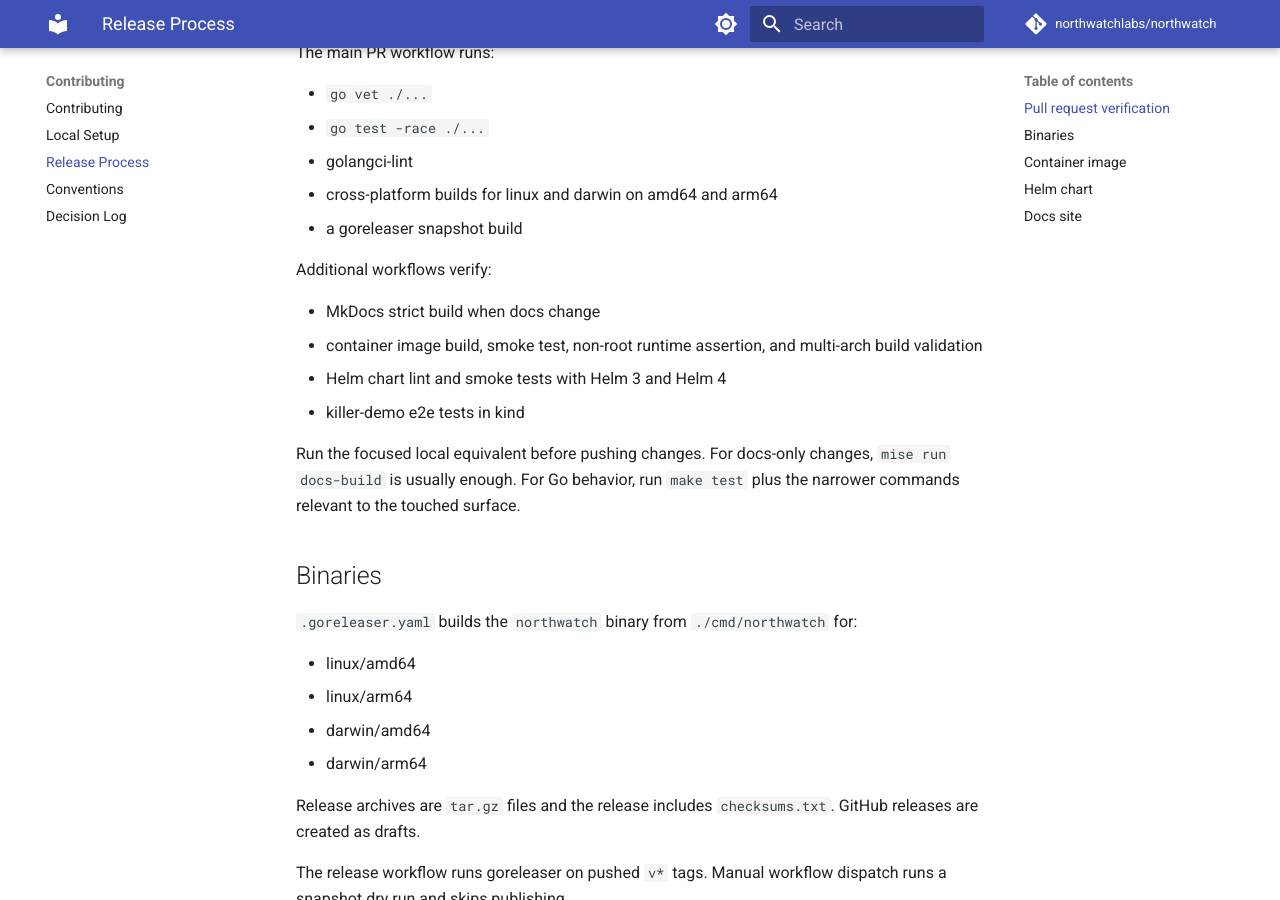
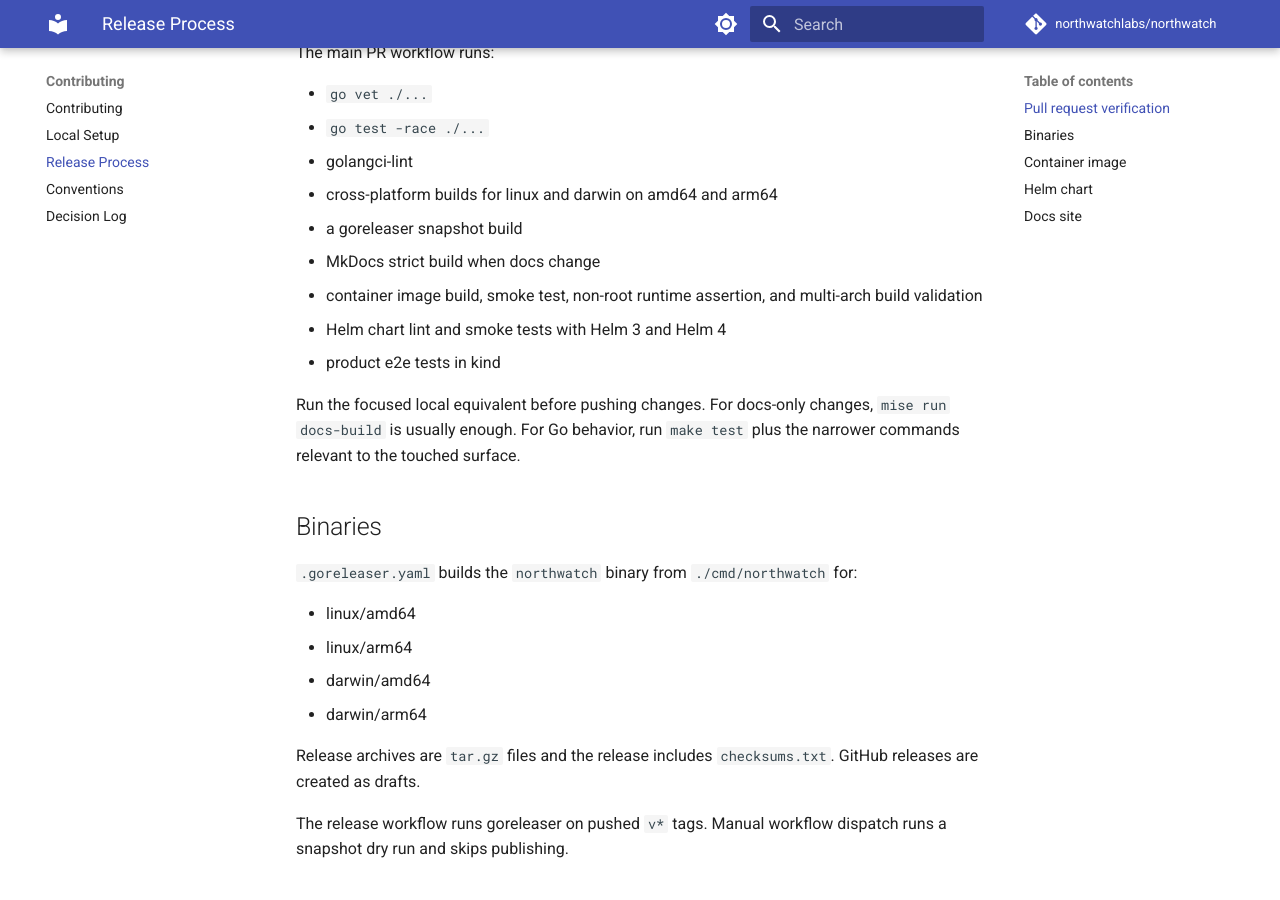
Before and after one commit to northwatchlabs/northwatch, an MkDocs documentation site: the page built from docs/contributing/release-process.md, in a window 1280 px wide and 900 px high, scrolled down 330 px. Built offline with MkDocs 1.6.1 and Material for MkDocs 9.7.7, drawn with Linux system fonts in a browser that asks for light colours; comment, search, counter and statistics services are not loaded.

Commit message:
Consolidate PR verification workflows (#90)
- Move PR and merge-queue verification jobs into Verify PR

- Split image publishing and main-branch e2e into push-only workflows

- Fold docs verification into the PR gate workflow

Closes #77

```diff
--- a/docs/contributing/release-process.md
+++ b/docs/contributing/release-process.md
@@ -14,13 +14,11 @@
 - cross-platform builds for linux and darwin on amd64 and arm64
 - a goreleaser snapshot build
 
-Additional workflows verify:
-
 - MkDocs strict build when docs change
 - container image build, smoke test, non-root runtime assertion, and
   multi-arch build validation
 - Helm chart lint and smoke tests with Helm 3 and Helm 4
-- killer-demo e2e tests in kind
+- product e2e tests in kind
 
 Run the focused local equivalent before pushing changes. For docs-only
 changes, `mise run docs-build` is usually enough. For Go behavior,
```
Also changed, not shown: docs/contributing/local-setup.md (+1 -1 lines), 9 other files.
